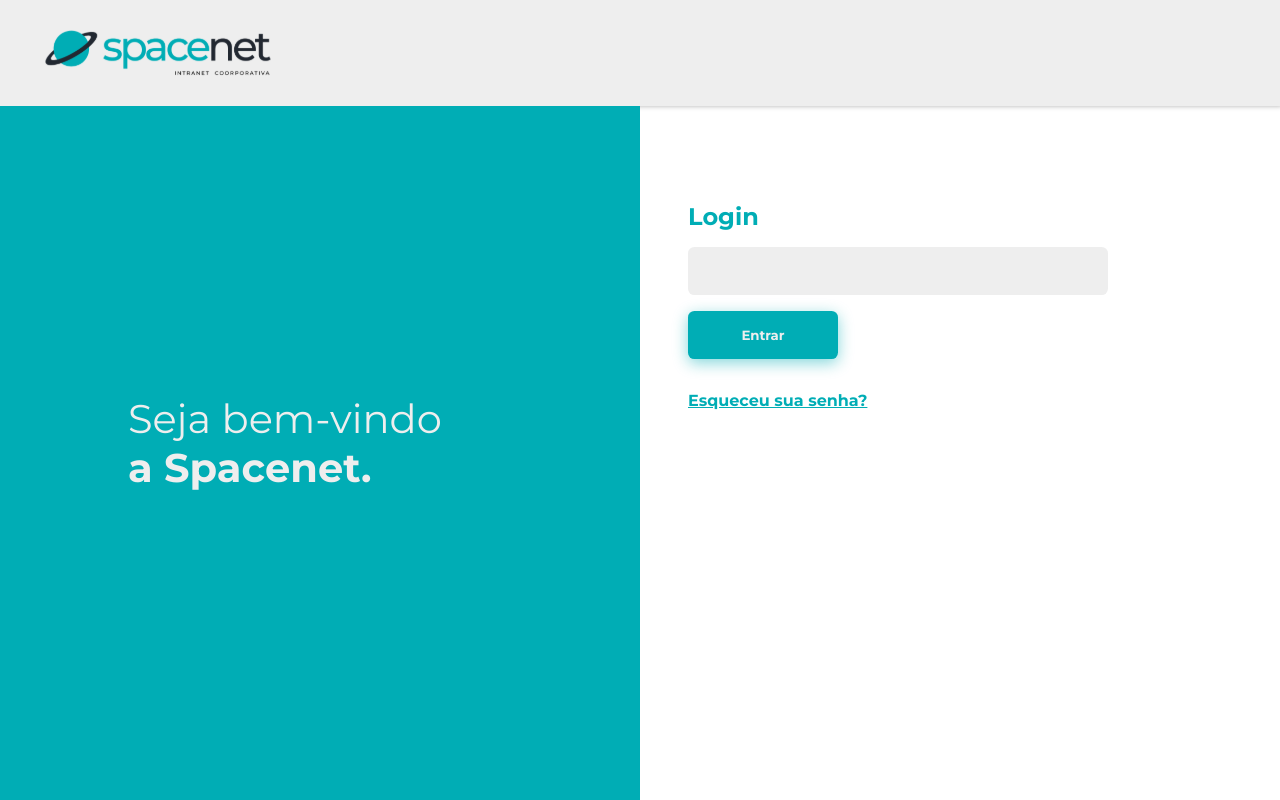
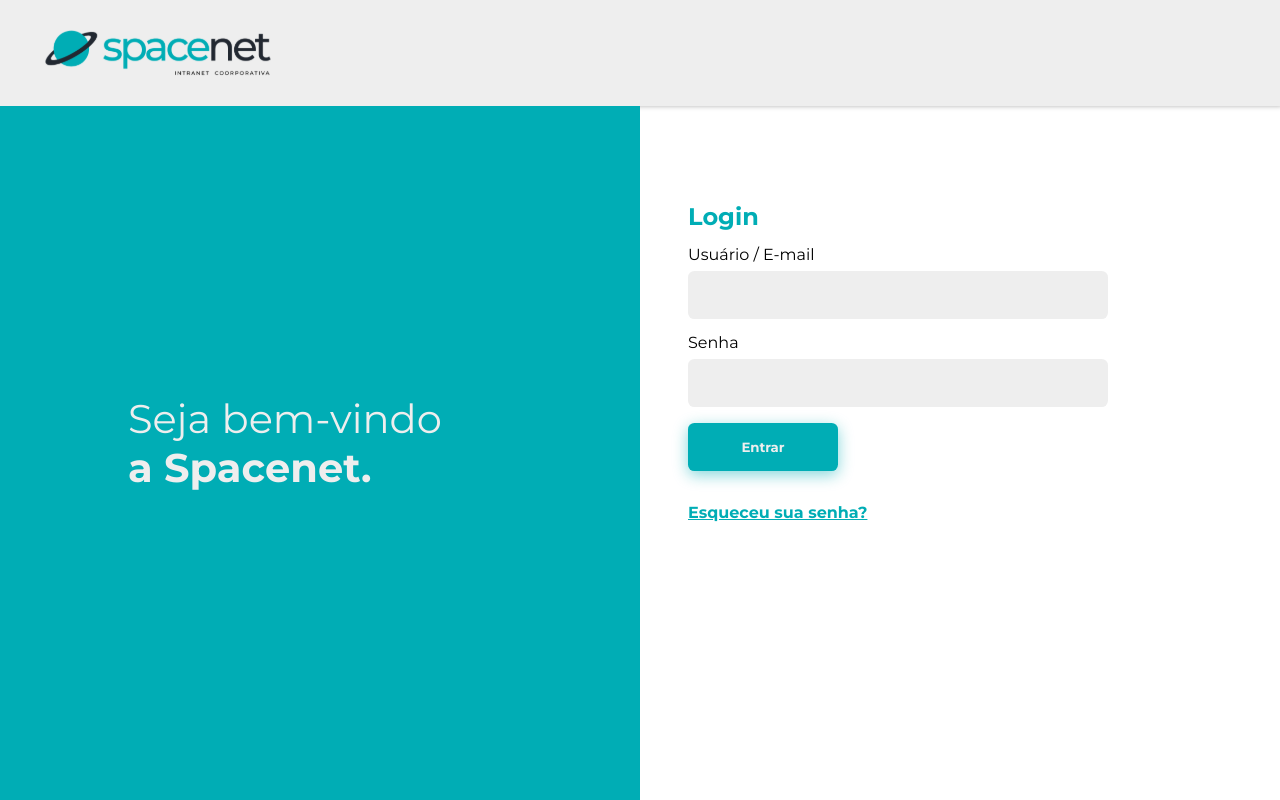
Before and after one commit to ICEI-PUC-Minas-PMV-ADS/spacenet-puc, a React (Create React App) app in the folder src/client/: page /login in a window 1280 px wide. Shown: the top 800 px of the page. Built offline with nearby package versions, Linux system fonts and the light colour scheme.

Commit message:
Refatorando Componente de Formulário

```diff
--- a/src/client/src/components/Form/Form.js
+++ b/src/client/src/components/Form/Form.js
@@ -8,7 +8,14 @@ const Form = () => {
         <div className={styles.container}>
             <form>
                 <h1 className={styles.h1}>Login</h1>
-                <Input />
+                <Input
+                    label='Usuário / E-mail'
+                    type="text"
+                    name="username" />
+                <Input
+                    label='Senha'
+                    type="password"
+                    name="password" />
                 <Button buttonText="Entrar" />
             </form>
             <div className={styles.forgotContainer}>
--- a/src/client/src/components/Form/Input.module.css
+++ b/src/client/src/components/Form/Input.module.css
@@ -15,3 +15,10 @@
     background: white;
     box-shadow: 0 0 0 3px var(--primary-blue);
 }
+
+.label {
+    display: block;
+    font-size: 1rem;
+    line-height: 1;
+    padding-bottom: 0.5rem;
+}
```
